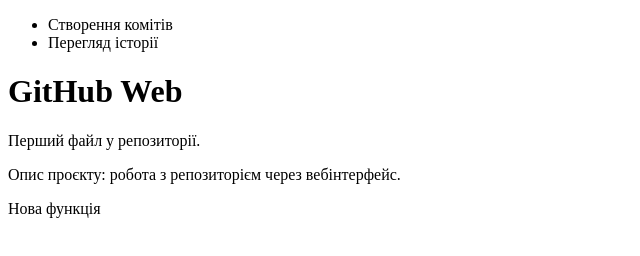
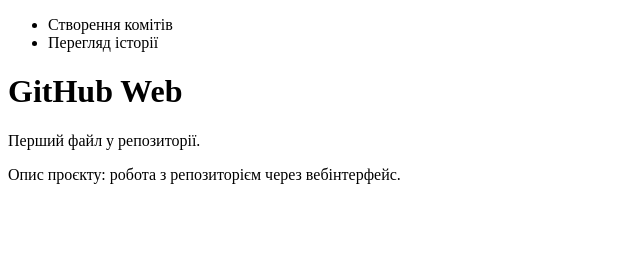
Before and after one commit to legkae06-svg/lab4-git-web, a plain HTML site: page index.html in a window 1280 px wide. Shown: the whole page, without its empty margins (0-640 px from the left). Drawn offline with Linux system fonts and the light colour scheme.

Commit message:
Revert "pull requestAdd feature section"

```diff
--- a/index.html
+++ b/index.html
@@ -12,6 +12,5 @@
     <h1>GitHub Web</h1>
     <p>Перший файл у репозиторії.</p>
     <p>Опис проєкту: робота з репозиторієм через вебінтерфейс.</p>
-    <p>Нова функція</p>
 </body>
 </html>
```
